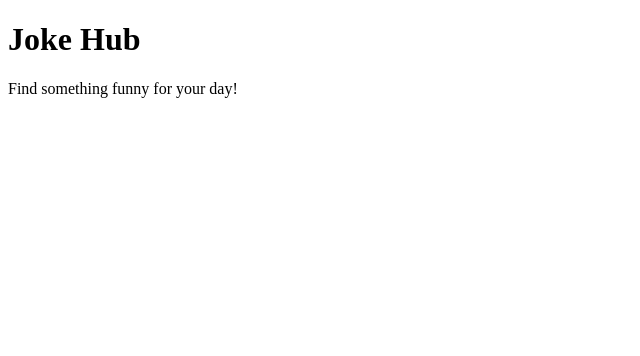
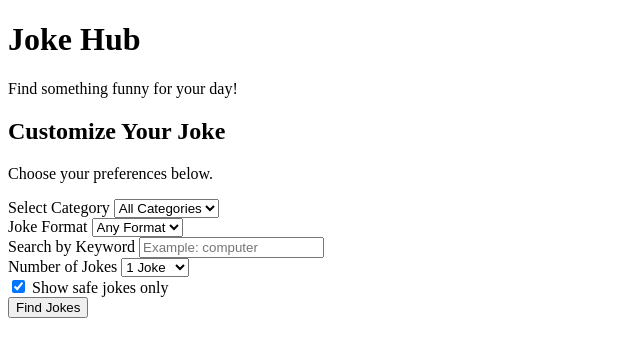
Before and after one commit to leapforth0007-cpu/Joker_API, a plain HTML site: page index.html in a window 1280 px wide. Shown: the whole page, without its empty margins (0-640 px from the left). Drawn offline with Linux system fonts and the light colour scheme.

Commit message:
Add joke settings and search options

```diff
--- a/index.html
+++ b/index.html
@@ -14,3 +14,66 @@
         <h1>Joke Hub</h1>
         <p>Find something funny for your day!</p>
     </header>
+
+    <main>
+
+        <section class="settings-panel">
+
+            <h2>Customize Your Joke</h2>
+            <p>Choose your preferences below.</p>
+
+            <div class="form-group">
+                <label for="jokeCategory">Select Category</label>
+
+                <select id="jokeCategory">
+                    <option value="Any">All Categories</option>
+                    <option value="Programming">Programming</option>
+                    <option value="Misc">General</option>
+                    <option value="Pun">Puns</option>
+                    <option value="Dark">Dark</option>
+                    <option value="Spooky">Spooky</option>
+                    <option value="Christmas">Christmas</option>
+                </select>
+            </div>
+
+            <div class="form-group">
+                <label for="jokeFormat">Joke Format</label>
+
+                <select id="jokeFormat">
+                    <option value="">Any Format</option>
+                    <option value="single">One Part</option>
+                    <option value="twopart">Two Parts</option>
+                </select>
+            </div>
+
+            <div class="form-group">
+                <label for="keyword">Search by Keyword</label>
+
+                <input
+                    type="text"
+                    id="keyword"
+                    placeholder="Example: computer"
+                >
+            </div>
+
+            <div class="form-group">
+                <label for="jokeCount">Number of Jokes</label>
+
+                <select id="jokeCount">
+                    <option value="1">1 Joke</option>
+                    <option value="2">2 Jokes</option>
+                    <option value="3">3 Jokes</option>
+                    <option value="5">5 Jokes</option>
+                </select>
+            </div>
+
+            <div class="safety-option">
+                <input type="checkbox" id="safeJokes" checked>
+                <label for="safeJokes">Show safe jokes only</label>
+            </div>
+
+            <button type="button" id="findJokes">
+                Find Jokes
+            </button>
+
+        </section>
```
